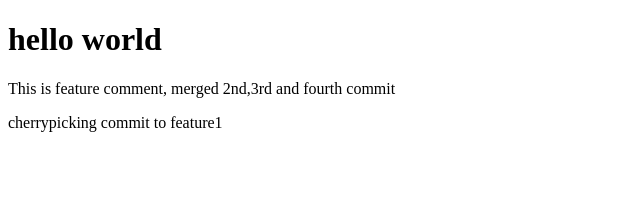
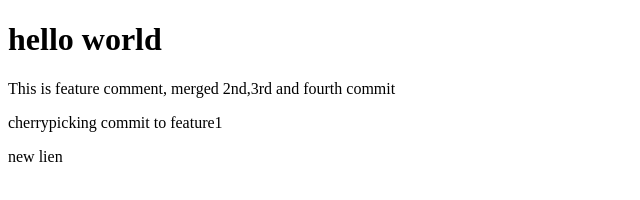
Before and after one commit to javra-rojan/TestProject, a plain HTML site: page index.html in a window 1280 px wide. Shown: the full height of the page, 0-640 px from the left. Drawn offline with Linux system fonts and the light colour scheme.

Commit message:
new line commit

```diff
--- a/index.html
+++ b/index.html
@@ -10,5 +10,6 @@
     <h1>hello world</h1>
     <p>This is feature comment, merged 2nd,3rd and fourth commit</p>
     <p>cherrypicking commit to feature1</p>
+    <p>new lien</p>
 </body>
 </html>
```
